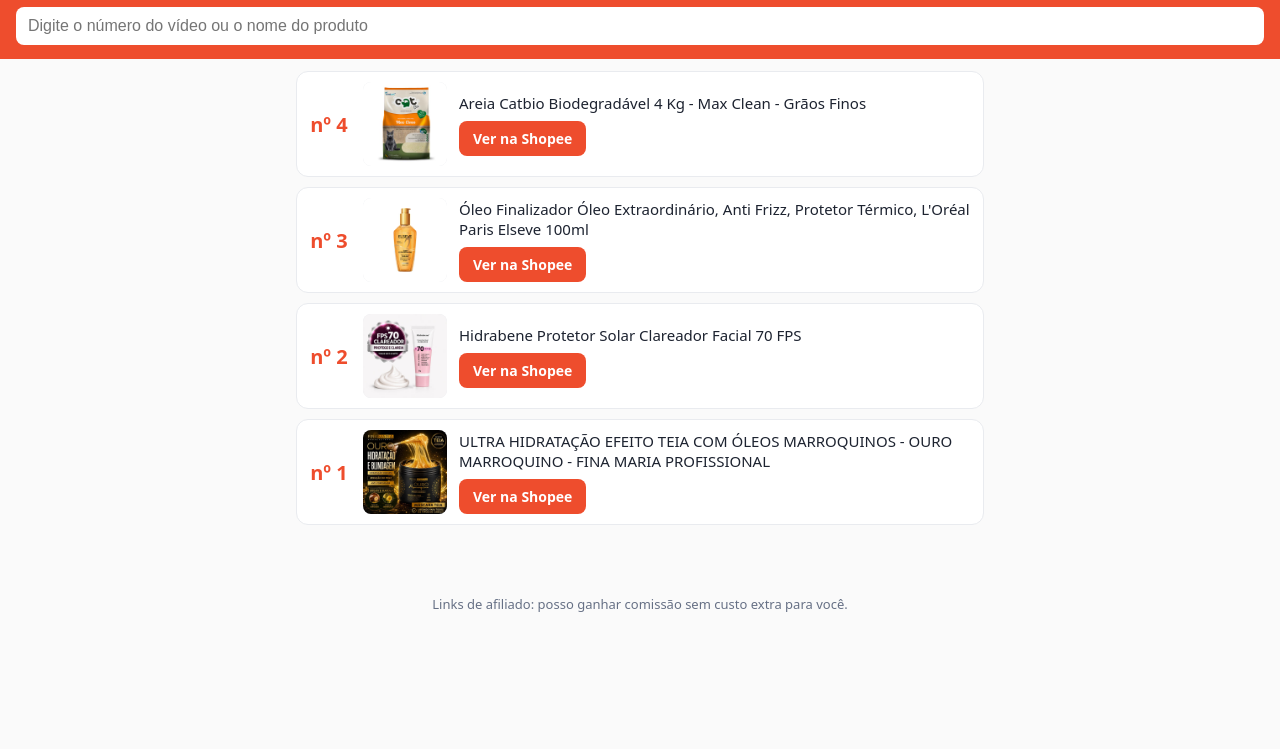
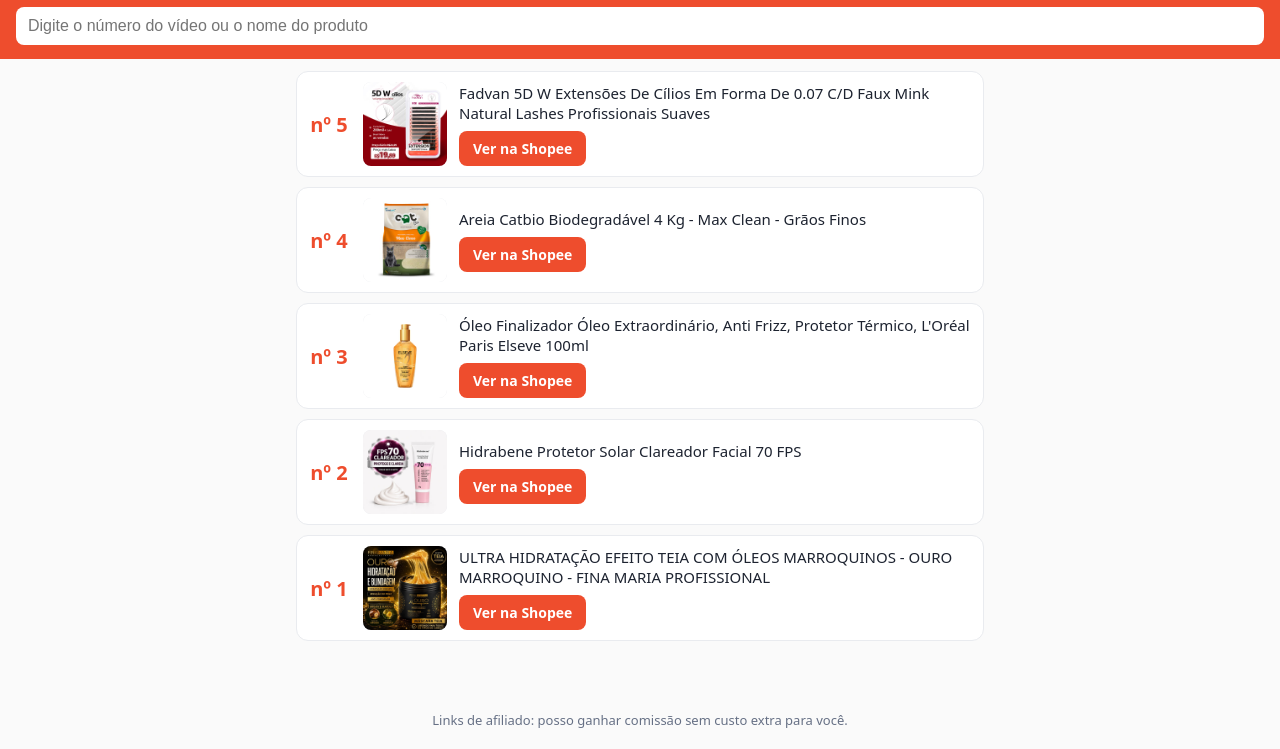
Before and after one commit to garimpeidepra/garimpeidepra.github.io, a plain HTML site: page index.html in a window 1280 px wide. Shown: the part 51-800 px from the top of the page. Drawn offline with Linux system fonts and the light colour scheme.

Commit message:
Atualiza vitrine

```diff
--- a/index.html
+++ b/index.html
@@ -30,6 +30,15 @@
   <input id="busca" type="search" placeholder="Digite o número do vídeo ou o nome do produto" autocomplete="off">
 </header>
 <main id="lista">
+
+  <div class="item" id="p5" data-busca="5 fadvan 5d w extensões de cílios em forma de 0.07 c/d faux mink natural lashes profissionais suaves">
+    <div class="num">nº 5</div>
+    <img src="img/5.jpg" alt="" loading="lazy">
+    <div>
+      <div class="name">Fadvan 5D W Extensões De Cílios Em Forma De 0.07 C/D Faux Mink Natural Lashes Profissionais Suaves</div>
+      <a class="btn" href="https://s.shopee.com.br/60TIKbu3jM" target="_blank" rel="noopener sponsored">Ver na Shopee</a>
+    </div>
+  </div>
 
   <div class="item" id="p4" data-busca="4 areia catbio biodegradável 4 kg - max clean - grãos finos">
     <div class="num">nº 4</div>
```
Also changed, not shown: img/5.jpg (added).
